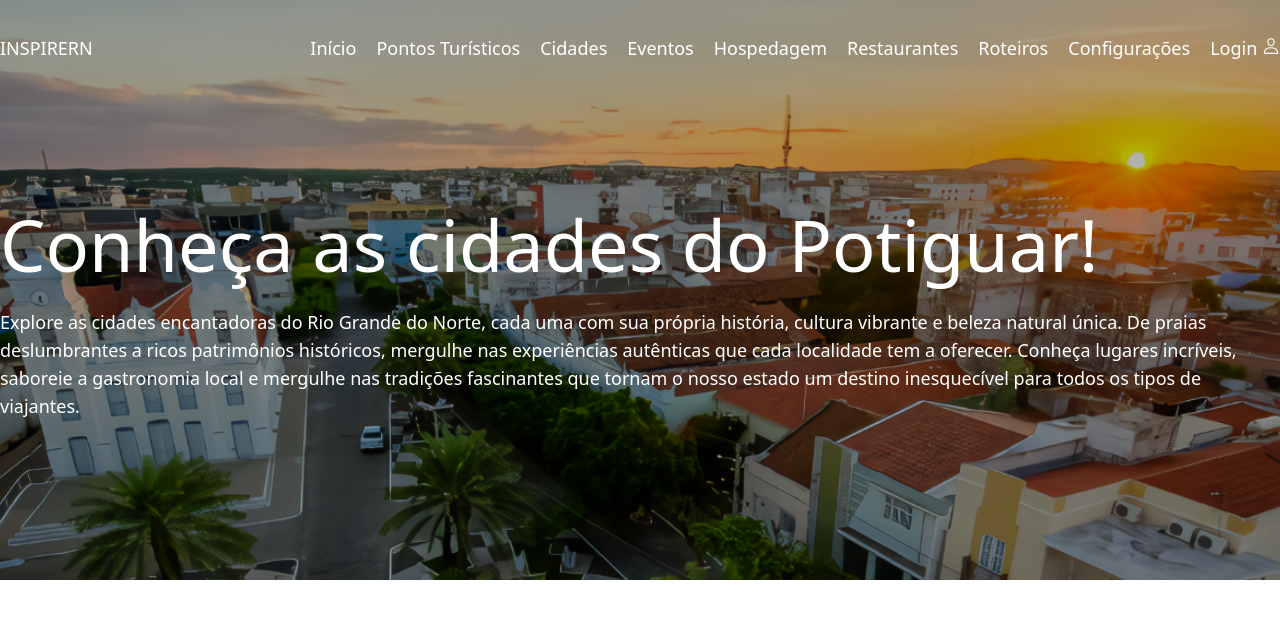
After one commit to Ianniely/PROJETOPI, a PHP site: page /web/Views/city.php in a window 1280 px wide. The commit adds this page. Shown: the top 619 px of the page. Run offline with PHP 8.4, Linux system fonts and the light colour scheme.

Commit message:
Iniciando na pagina de cidades, modificando o metodo update de userModel

```diff
--- a/public/css/output.css
+++ b/public/css/output.css
@@ -1052,6 +1042,46 @@ video {
 
 .bg-\[url\(\'\.\.\/img\/praias-rj\.jpg\'\)\] {
   background-image: url('../img/praias-rj.jpg');
+}
+
+.bg-\[url\(\'\.\.\/img\/caico-rn\.jpg\'\)\] {
+  background-image: url('../img/caico-rn.jpg');
+}
+
+.bg-\[url\(\'\.\.\/img\/caico-rn\.png\'\)\] {
+  background-image: url('../img/caico-rn.png');
+}
+
+.bg-\[url\(\'\.\.\/img\/martins-rn\.png\'\)\] {
+  background-image: url('../img/martins-rn.png');
+}
+
+.bg-\[url\(\'\.\.\/img\/parnamirim-rn\.png\'\)\] {
+  background-image: url('../img/parnamirim-rn.png');
+}
+
+.bg-\[url\(\'\.\.\/img\/portoalegre-rn\.png\'\)\] {
+  background-image: url('../img/portoalegre-rn.png');
+}
+
+.bg-\[url\(\'\.\.\/img\/portoalegre-rn\.jpg\'\)\] {
+  background-image: url('../img/portoalegre-rn.jpg');
+}
+
+.bg-\[url\(\'\.\.\/img\/martins-rn-3\.png\'\)\] {
+  background-image: url('../img/martins-rn-3.png');
+}
+
+.bg-\[url\(\'\.\.\/img\/martins-rn-3\.jpg\'\)\] {
+  background-image: url('../img/martins-rn-3.jpg');
+}
+
+.bg-\[url\(\'\.\.\/img\/martins-rn-2\.jpg\'\)\] {
+  background-image: url('../img/martins-rn-2.jpg');
+}
+
+.bg-\[url\(\'\.\.\/img\/caico-rn-2\.jpg\'\)\] {
+  background-image: url('../img/caico-rn-2.jpg');
 }
 
 .bg-cover {
--- a/routes.php
+++ b/routes.php
@@ -15,3 +15,4 @@
    Router::get('/forgotPassword', 'web/Views/forgotPassword.php');
    Router::post('/forgotPassawordController', 'web/Controllers/userForgotPasswordController.php');
    Router::get('/controlPanel', 'web/Controllers/controlPanelController.php');
+   Router::get('/city', 'web/Views/city.php');
--- a/web/Controllers/userRegisterController.php
+++ b/web/Controllers/userRegisterController.php
@@ -10,6 +10,7 @@
         $city = $_POST['city'];
         $state = $_POST['state'];
         $phoneNumber = $_POST['phoneNumber'];
+        $type = 'comum';
         $email = $_POST['email'];
         $password = $_POST['password'];
 
@@ -25,7 +26,7 @@
                 header('Location: /login');
             } else {
 
-                $ResultQueryExecution = $userModel->save($name, $city, $state, $phoneNumber, $email, $password);
+                $ResultQueryExecution = $userModel->save($name, $city, $state, $phoneNumber, $type, $email, $password);
 
                 //The data was saved executed successfully
                 $_SESSION['loggedUser'] = true;
--- /dev/null
+++ b/web/Views/city.php
@@ -0,0 +1,84 @@
+<!DOCTYPE html>
+<html lang="en">
+<head>
+    <meta charset="UTF-8">
+    <meta http-equiv="X-UA-Compatible" content="IE=edge">
+    <meta name="viewport" content="width=device-width, initial-scale=1.0">
+    <script type="module" src="https://unpkg.com/ionicons@7.1.0/dist/ionicons/ionicons.esm.js"></script>
+    <script nomodule src="https://unpkg.com/ionicons@7.1.0/dist/ionicons/ionicons.js"></script>
+    <script src="https://polyfill.io/v3/polyfill.min.js?features=default"></script>
+    <link href="../../public/css/output.css" rel="stylesheet">
+    <link rel="shortcut icon" href="../../public/img/favicon.ico.png" type="image/x-icon">
+    <title>Cidades - INSPIRERN</title>
+</head>
+<body>
+
+    <!--header-->
+
+    <section class="carousel bg-[url('../img/caico-rn.png')] bg-no-repeat bg-center bg-cover bg-fixed">
+        <div class="bg-black-gd">
+          <header class="container mx-auto text-white">
+                <nav class="lg:flex lg:justify-between lg:items-center h-24 text-lg">
+                    <div class="flex justify-between items-center">
+                        <a href="/">INSPIRERN</a>
+                        <span class="text-3xl cursor-pointer lg:hidden block"><ion-icon name="menu" onclick="Menu(this)"></ion-icon></span>
+                        <span class="hidden"><ion-icon name="close"></ion-icon></span>
+                    </div>
+                    <ul class="space-x-5 lg:flex z-[1] lg:z-auto lg:static absolute bg-gray-200 text-gray-700 lg:text-white xl:text-white lg:bg-transparent w-full left-0 lg:w-auto lg:opacity-100 opacity-0">
+                        <li><a href="/">Início</a></li>
+                        <li><a href="/pages">Pontos Turísticos</a></li>
+                        <li><a href="/city">Cidades</a></li>
+                        <li><a href="/anuciarEvento">Eventos</a></li>
+                        <li><a href="/pages">Hospedagem</a></li>
+                        <li><a href="/pages">Restaurantes</a></li>
+                        <li><a href="/montarRoteiro">Roteiros</a></li>
+                        <li class="relative group">
+                            <a href="">Configurações</a>
+                            <div class="w-36 p-1 rounded-md absolute bg-gray-200 top-full hidden text-gray-700">
+                                <ul>
+                                    <li class="hover:bg-gray-50 px-5 py-1.5 border rounded-md"><a href="/pages">Temas</a></li>
+                                    <li class="hover:bg-gray-50 px-5 py-1.5 border rounded-md"><a href="/pages">Favorito</a></li>
+                                    <li class="hover:bg-gray-50 px-5 py-1.5 border rounded-md"><a href="/pages">Editar Perfil</a></li>
+                                    <li class="hover:bg-gray-50 px-5 py-1.5 border rounded-md"><a href="/pages">Ajuda</a></li>
+                                    <li class="hover:bg-gray-50 px-5 py-1.5 border rounded-md"><a href="/pages">Privacidade</a></li>
+                                    <li class="hover:bg-gray-50 px-5 py-1.5 border rounded-md"><a href="/logout">Sair</a></li>
+                                </ul>
+                            </div>
+                        </li>
+                        <?php
+                            if(!empty($userName)) {
+                                echo "<li><a href='/controlPanel'>$userName</a></li>";
+                            } else {
+                                echo '<li><a href="/login">Login <span><ion-icon name="person-outline"></ion-icon></span></a></li>';
+                            }
+                        ?>
+                    </ul>
+                </nav>
+                <div class="mt-12">
+                    <h1 class="text-7xl mt-28 mb-7">Conheça as cidades do Potiguar!</h1>
+                    <div>
+                    <p class="text-lg pb-40 ">Explore as cidades encantadoras do Rio Grande do Norte, cada uma com sua própria história, cultura vibrante e beleza natural única. De praias deslumbrantes a ricos patrimônios históricos, mergulhe nas experiências autênticas que cada localidade tem a oferecer. Conheça lugares incríveis, saboreie a gastronomia local e mergulhe nas tradições fascinantes que tornam o nosso estado um destino inesquecível para todos os tipos de viajantes.</p>
+                    </div>
+                </div>
+            </header>
+        </div>
+    </section>
+    <script>
+        const images = [
+          "../../public/img/caico-rn-3.jpg",
+          "../../public/img/caico-rn.png",
+          "../../public/img/post-7-lugares-conhecer-serido-antes-morrer-catedral-de-santana.jpg",
+        ];
+
+        const carousel = document.querySelector(".carousel");
+        let currentIndex = 0;
+
+        function showNextSlide() {
+            currentIndex = (currentIndex + 1) % images.length;
+            carousel.style.backgroundImage = `url('${images[currentIndex]}')`;
+        }
+
+        setInterval(showNextSlide, 5000); // Change slide every 5 seconds
+    </script>
+</body>
+</html>
```
Also changed, not shown: other parts of public/css/output.css (+15 -29 lines), web/Controllers/userUpdateController.php (+6 -6 lines), web/Models/CityModel.php (+31 -0 lines), web/Models/UserModel.php (+60 -3 lines), web/Views/home.php (+6 -8 lines), public/img/caico-rn-2.jpg (added), public/img/caico-rn-3.jpg (added), public/img/caico-rn.png (added), public/img/martins-rn-2.jpg (added), public/img/martins-rn-3.jpg (added), public/img/martins-rn.png (added), public/img/parnamirim-rn - Copia.png (added), public/img/parnamirim-rn.png (added), 1 other file.
